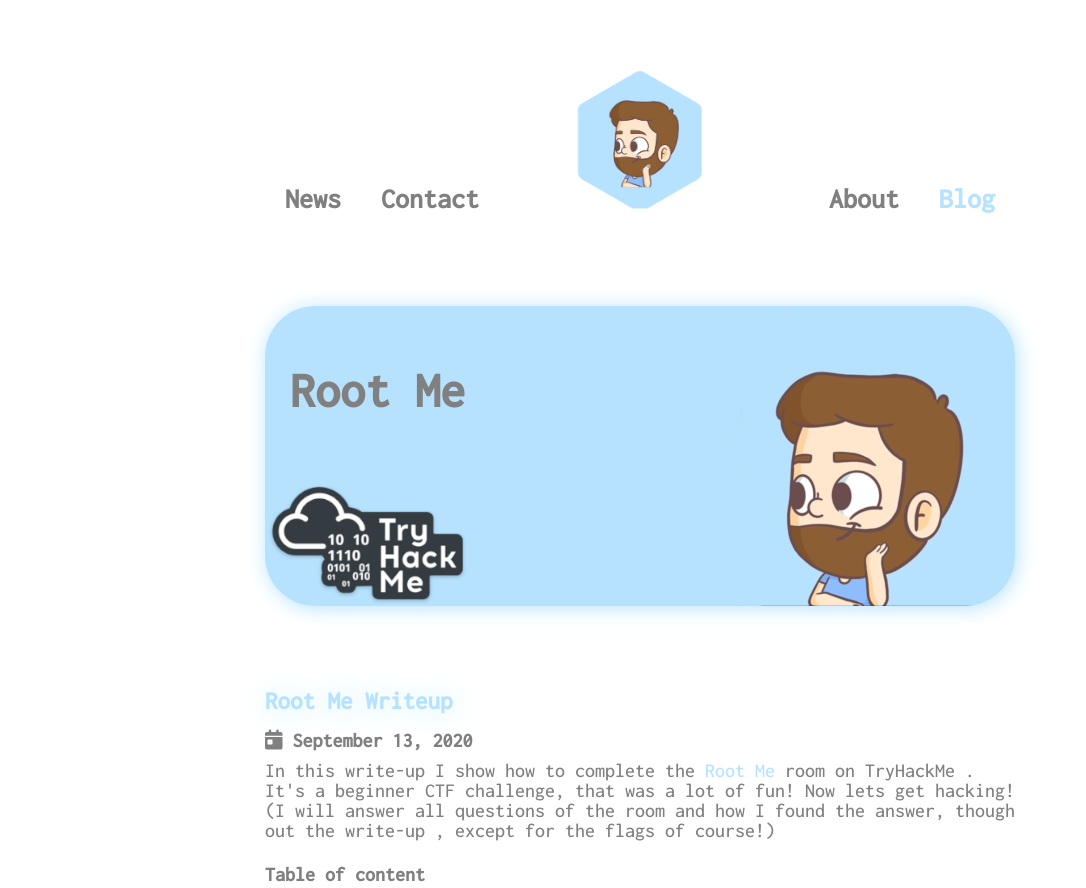
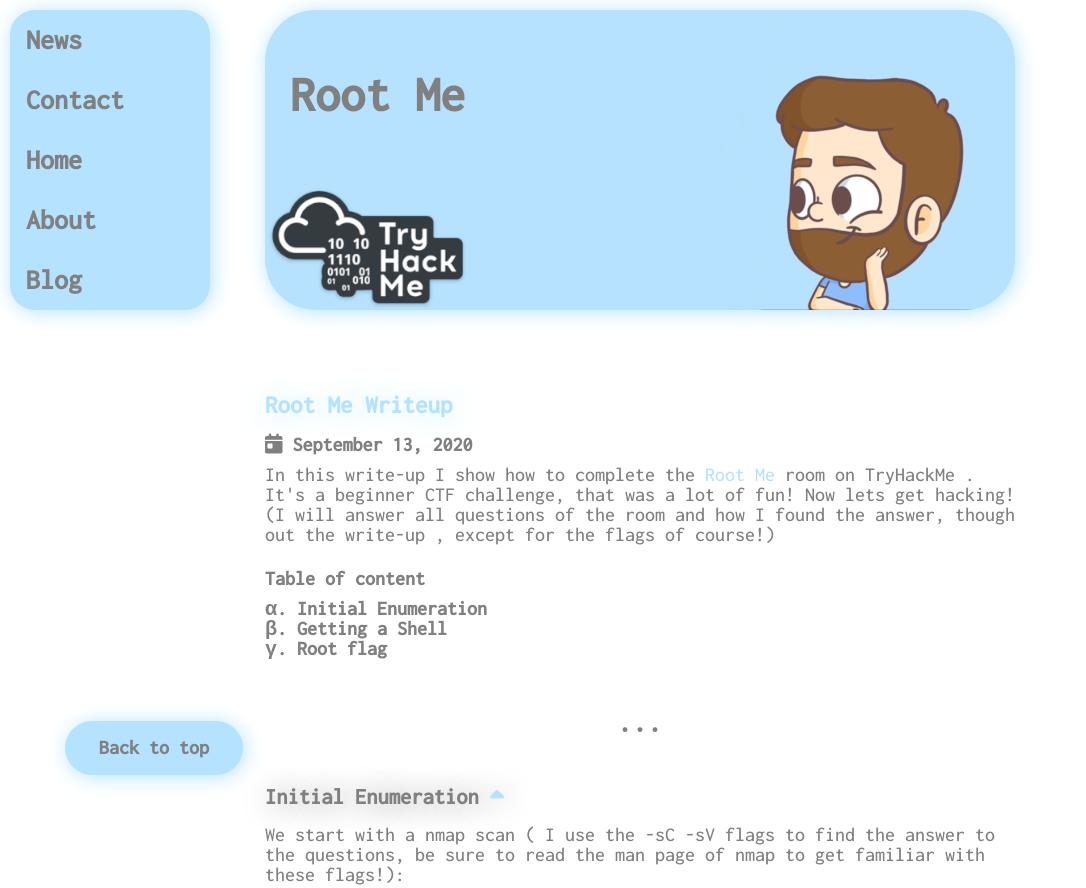
Before and after one commit to KevinDeVijlder/KevinDeVijlder.github.io, a website: page html/blogarticles/rootme/rootme.html in a window 1280 px wide. Shown: the top 888 px of the page, without its empty margins (0-1086 px from the left). Drawn offline with Linux system fonts and the light colour scheme.

Commit message:
added first vertical nav

```diff
--- a/css/style.css
+++ b/css/style.css
@@ -1,3 +1,7 @@
+html {
+  scroll-behavior: smooth;
+}
+
 /* hexagon image */
 .hexagonimage {
   max-width: 125px;
@@ -53,14 +57,14 @@
   font-size: 28px;
   font-weight: bold;
   font-family: "Inconsolata", monospace;
-  transition: 600ms ease-in-out;
+  transition: 500ms ease-in-out;
   border-bottom: 2px solid white;
 }
 
 .topnava:hover {
   color: gray;
   border-bottom: 2px solid gray;
-  transition: 600ms ease-in-out;
+  transition: 500ms ease-in-out;
 }
 
 /* Hexagon hover */
@@ -74,12 +78,12 @@
   height: 100%;
   width: 100%;
   opacity: 0;
-  transition: 600ms ease-in-out;
+  transition: 500ms ease-in-out;
 }
 
 .imagecontainer:hover .overlayhexagon {
   opacity: 1;
-  transition: 600ms ease-in-out;
+  transition: 500ms ease-in-out;
 }
 
 .textinhexagon {
@@ -122,7 +126,38 @@
 .activepage:hover{
   color: #b5e2ff;
   border-bottom: 2px solid #b5e2ff;
-  transition: 600ms ease-in-out;
+  transition: 500ms ease-in-out;
+}
+
+/* navbarvertical */
+
+.navbarverticalul {
+  list-style-type: none;
+  margin: 10px;
+  padding: 0;
+  background-color: #b5e2ff;
+  position: fixed;
+  top: 0px;
+  left: 0px;
+  width: 200px;
+  font-size: 28px;
+  font-weight: bold;
+  font-family: "Inconsolata", monospace;
+  border-radius: 25px;
+  box-shadow: #b5e2ff 2px 2px 20px;
+}
+
+.navbarverticala{
+  display: block;
+  color: gray;
+  padding: 16px;
+  text-decoration: none;
+  transition: 500ms ease-in-out;
+}
+
+.navbarverticala:hover{
+  transition: 500ms ease-in-out;
+  transform: translatex(20px);
 }
 
 /* Link style */
@@ -130,14 +165,14 @@
   color: #b5e2ff;
   text-decoration: none;
   font-family: "Inconsolata", monospace;
-  transition: 600ms ease-in-out;
+  transition: 500ms ease-in-out;
 }
 
 .linkstyle:hover {
   color: #67b7ec;
   text-decoration: none;
   font-family: "Inconsolata", monospace;
-  transition: 600ms ease-in-out;
+  transition: 500ms ease-in-out;
 }
 
 /* Styling body text */
@@ -247,12 +282,12 @@
   font-family: "Inconsolata", monospace;
   font-weight: bold;
   text-decoration: none;
-  transition: 600ms ease-in-out;
+  transition: 500ms ease-in-out;
 }
 
 .blogtableofcontentitem:hover{
   color: #b5e2ff;
-  transition: 600ms ease-in-out;
+  transition: 500ms ease-in-out;
 }
 
 .blogtableofcontentnestedlayerone{
@@ -270,12 +305,12 @@
   font-family: "Inconsolata", monospace;
   font-weight: bold;
   text-decoration: none;
-  transition: 600ms ease-in-out;
+  transition: 500ms ease-in-out;
 }
 
 .blogtableofcontentitemnestedlayerone:hover{
   color: #b5e2ff;
-  transition: 600ms ease-in-out;
+  transition: 500ms ease-in-out;
 }
 
 .bloganouncement{
@@ -326,13 +361,13 @@
   font-family: "Inconsolata", monospace;
   color: grey;
   font-weight: bold;
-  transition: 600ms ease-in-out;
+  transition: 500ms ease-in-out;
   text-shadow: grey 2px 2px 15px;
 }
 
 #blogannoucementloadmore:hover{
   color: #b5e2ff;
-  transition: 600ms ease-in-out;
+  transition: 500ms ease-in-out;
   text-shadow: #b5e2ff 2px 2px 15px;
 }
 
@@ -347,6 +382,7 @@
   position: relative;
   text-align: center;
   margin-bottom: 5rem;
+  margin-top: 10px;
 }
 
 .blogimagebanner{
@@ -411,6 +447,34 @@
   font-weight: bold;
   margin-top: 1.5rem;
   margin-bottom: 1.5rem;
+}
+
+.backtotopbutton{
+  background-color: #b5e2ff;
+  border-width: 2px;
+  border-radius: 50px;
+  border-color: #b5e2ff;
+  border-style: solid;
+  color: grey;
+  padding: 15px 32px;
+  text-align: center;
+  text-decoration: none;
+  display: inline-block;
+  font-size: 20px;
+  font-weight: bold;
+  font-family: "Inconsolata", monospace;
+  margin-top: 1rem;
+  cursor: pointer;
+  transition: 500ms ease-in-out;
+  box-shadow: #b5e2ff 2px 2px 20px;
+  position: fixed;
+  bottom: 25px;
+  transform: translatex(-12.5rem);
+}
+
+.backtotopbutton:hover{
+  transition: 500ms ease-in-out;
+  transform: translate(-12.5rem, -15px);
 }
 
 /* Contact form */
@@ -488,15 +552,15 @@
   cursor: pointer;
   padding: 0px;
   margin: 0px;
-  transition: 600ms ease-in-out;
+  transition: 500ms ease-in-out;
 }
 
 .darkmodebutton:hover{
   color: #b5e2ff;
   background-color: white;
-  transition: 600ms ease-in-out;
+  transition: 500ms ease-in-out;
   padding: 0px;
-    margin: 0px;
+  margin: 0px;
 }
 
 /* disabled links */
--- a/html/blogarticles/rootme/rootme.html
+++ b/html/blogarticles/rootme/rootme.html
@@ -25,37 +25,17 @@
   <body>
     <div class="customcontainer">
       <header>
-        <div class="topnav">
-          <!-- Centered link -->
-          <div class="topnav-centered">
-            <div class="imagecontainer">
-              <a href="/index.html" class="hexagonimagehover"
-                ><img
-                  class="hexagonimage"
-                  src="/images/owly_hexagon.png"
-                  alt="Profile picture"
-                />
-                <div class="overlayhexagon">
-                  <div class="textinhexagon">Home</div>
-                </div>
-              </a>
-            </div>
-          </div>
-
-          <!-- Left-aligned links (default) -->
-          <a href="/html/news.html" class="topnava">News</a>
-          <a href="/index.html#contact" class="topnava">Contact</a>
-
-          <!-- Right-aligned links -->
-          <div class="topnav-right">
-            <a href="/index.html#about" class="topnava">About</a>
-            <a href="/html/blog.html" class="topnava activepage">Blog</a>
-          </div>
-        </div>
+        <ul class="navbarverticalul">
+          <li><a class="navbarverticala" href="/html/news.html">News</a></li>
+          <li><a class="navbarverticala" href="/index.html#contact">Contact</a></li>
+          <li><a class="navbarverticala" href="/index.html">Home</a></li>
+          <li><a class="navbarverticala" href="/index.html#about">About</a></li>
+          <li><a class="navbarverticala" href="/html/blog.html">Blog</a></li>
+        </ul>
       </header>
 
       <main>
-        <div class="blogimagecontainer">
+        <div id="top" class="blogimagecontainer">
           <img
             src="/images/thm_banner.png"
             alt="Try hack me banner"
@@ -64,7 +44,9 @@
           <div class="blogimagetext">Root Me</div>
         </div>
         <h1>Root Me Writeup</h1>
-        <p class="blogtextcalenderdate"><i class="fa-solid fa-calendar-day"></i> September 13, 2020</p>
+        <p class="blogtextcalenderdate">
+          <i class="fa-solid fa-calendar-day"></i> September 13, 2020
+        </p>
 
         <p class="blogtext">
           In this write-up I show how to complete the
@@ -77,16 +59,31 @@
           flags of course!)
         </p>
 
-        <p class="blogtableofcontenttitle" id="tableofcontent">Table of content</p>
+        <p class="blogtableofcontenttitle" id="tableofcontent">
+          Table of content
+        </p>
         <ol type="I" class="blogtableofcontent">
-          <li><a href="#enumeration" class="blogtableofcontentitem">Initial Enumeration</a></li>
-          <li><a href="#shell" class="blogtableofcontentitem">Getting a Shell</a></li>
-          <li><a href="#rootflag" class="blogtableofcontentitem">Root flag</a></li>
+          <li>
+            <a href="#enumeration" class="blogtableofcontentitem"
+              >Initial Enumeration</a
+            >
+          </li>
+          <li>
+            <a href="#shell" class="blogtableofcontentitem">Getting a Shell</a>
+          </li>
+          <li>
+            <a href="#rootflag" class="blogtableofcontentitem">Root flag</a>
+          </li>
         </ol>
 
         <p class="divider">. . .</p>
 
-        <h3 id="enumeration">Initial Enumeration <a href="#tableofcontent" class="linkstyle"><i class="fa-solid fa-arrow-up-from-bracket"></i></a></h3>
+        <h3 id="enumeration">
+          Initial Enumeration
+          <a href="#tableofcontent" class="linkstyle"
+            ><i class="fa-solid fa-caret-up"></i
+          ></a>
+        </h3>
         <p class="blogtext">
           We start with a nmap scan ( I use the -sC -sV flags to find the answer
           to the questions, be sure to read the man page of nmap to get familiar
@@ -124,7 +121,12 @@
 
         <p class="divider">. . .</p>
 
-        <h3 id="shell">Getting a shell <a href="#tableofcontent" class="linkstyle"><i class="fa-solid fa-arrow-up-from-bracket"></i></a></h3>
+        <h3 id="shell">
+          Getting a shell
+          <a href="#tableofcontent" class="linkstyle"
+            ><i class="fa-solid fa-caret-up"></i
+          ></a>
+        </h3>
         <p class="blogtext">
           When we visit the /panel/ page, we are greeted with a file upload
           form. Lets try uploading a file containing a reverse shell script
@@ -181,7 +183,12 @@
         <p class="blogimagealt">user.txt</p>
         <p class="divider">. . .</p>
 
-        <h3 id="rootflag">Root flag <a href="#tableofcontent" class="linkstyle"><i class="fa-solid fa-arrow-up-from-bracket"></i></a></h3>
+        <h3 id="rootflag">
+          Root flag
+          <a href="#tableofcontent" class="linkstyle"
+            ><i class="fa-solid fa-caret-up"></i
+          ></a>
+        </h3>
         <p class="blogtext">
           The privilege escalation is a fun one! Since we have no user or
           password, we will need to find a different way to get our precious
@@ -225,6 +232,8 @@
             ><i class="fa-solid fa-circle-user"></i> Owly</a
           >
         </p>
+
+        <a href="#top" class="backtotopbutton">Back to top</a>
       </main>
 
       <footer>
```
Also changed, not shown: html/blogarticles/easypeasy/easypeasy.html (+10 -8 lines), html/blogarticles/kiba/kiba.html (+29 -7 lines).
